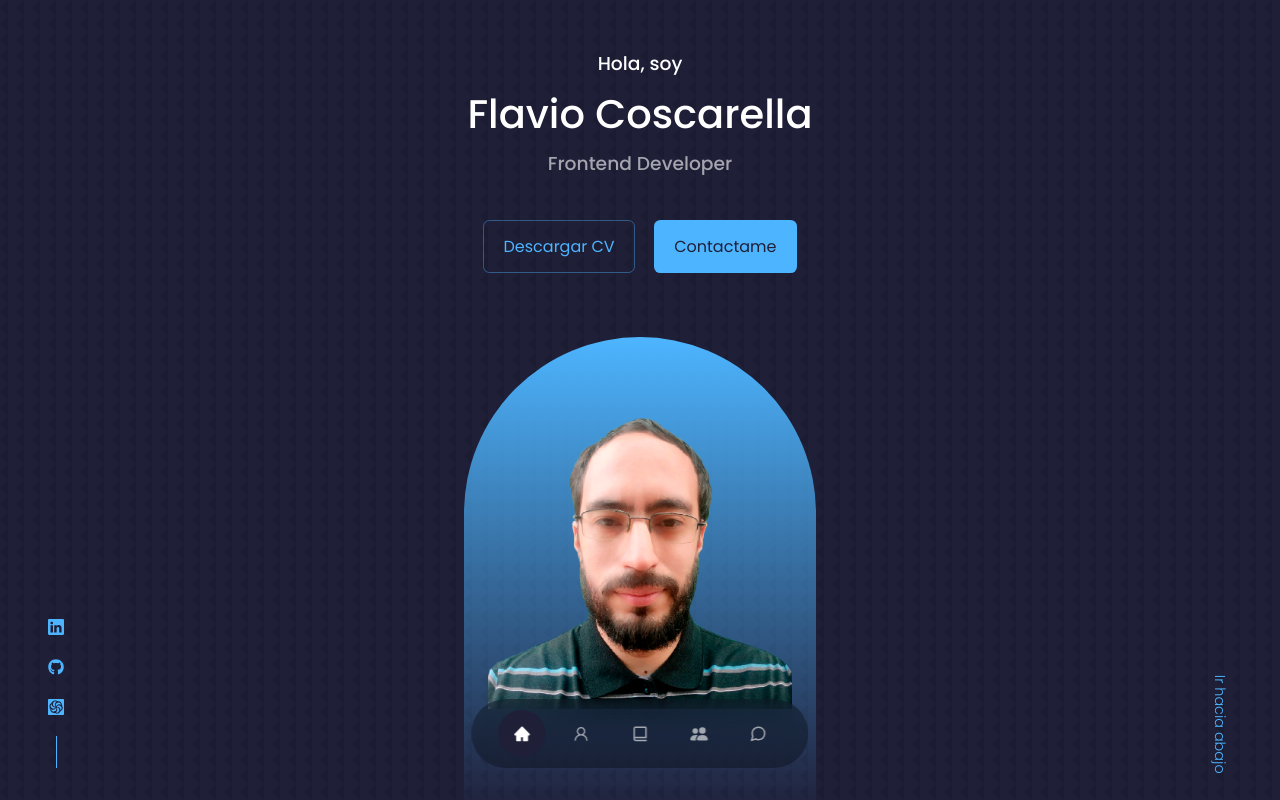
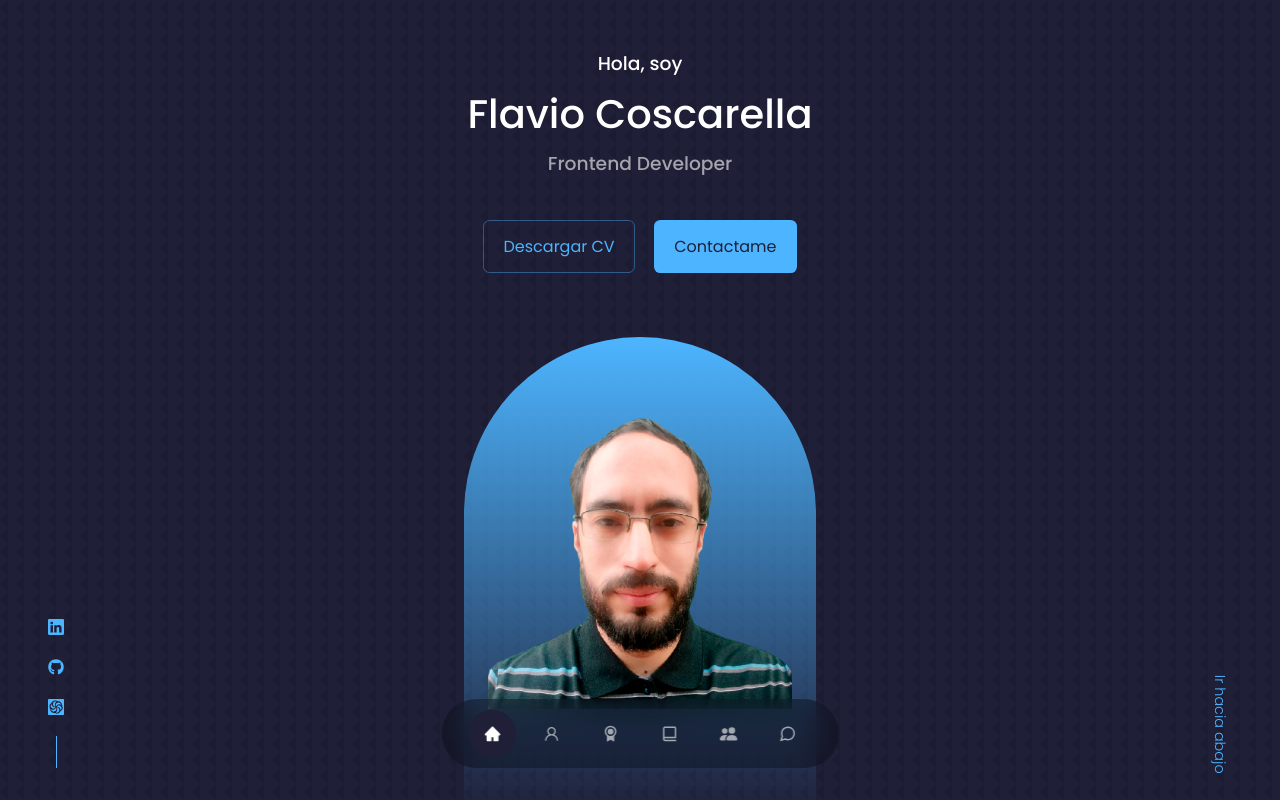
Before and after one commit to Flaviodc7/portfolio-flaviodc, a React (Create React App) app: page / in a window 1280 px wide. Shown: the top 800 px of the page. Built offline with nearby package versions, Linux system fonts and the light colour scheme.

Commit message:
Modificando estilos del about y Nav

```diff
--- a/src/components/about/about.css
+++ b/src/components/about/about.css
@@ -66,8 +66,8 @@
 
 @media screen and (max-width: 1024px) {
     .about__container {
-        grid-template-columns: 1fr;
-        gap: 0;
+      grid-template-columns: 1fr;
+      gap: 0;
     }
     .about__me {
         width: 50%;
@@ -75,7 +75,9 @@
     }
     .about__content {
         margin: 1rem 0 1.5rem;
+        text-align: center;
     }
+
 }
 
 /* MEDIA QUERIES (DISPOSITIVOS PEQUEÑOS) */
--- a/src/components/nav/Nav.jsx
+++ b/src/components/nav/Nav.jsx
@@ -2,6 +2,7 @@ import React from 'react'
 import { useState } from 'react'
 import './nav.css'
 import {AiFillHome} from "react-icons/ai"
+import {RiAwardFill} from "react-icons/ri"
 import {AiOutlineUser} from "react-icons/ai"
 import {BiBookAlt} from "react-icons/bi"
 import {BsPeopleFill} from "react-icons/bs"
@@ -13,6 +14,7 @@ const Nav = () => {
     <nav>
       <a href="#" onClick={() => setActiveNav("#")}  className={activeNav === "#" ? "active" : ""}><AiFillHome /></a>
       <a href="#about" onClick={() => setActiveNav("#about")} className={activeNav === "#about" ? "active" : ""}><AiOutlineUser /></a>
+      <a href="#experience" onClick={() => setActiveNav("#experience")} className={activeNav === "#experience" ? "active" : ""}><RiAwardFill /></a>
       <a href="#projects" onClick={() => setActiveNav("#projects")} className={activeNav === "#projects" ? "active" : ""}><BiBookAlt /></a>
       <a href="#testimonials" onClick={() => setActiveNav("#testimonials")} className={activeNav === "#testimonials" ? "active" : ""}><BsPeopleFill /></a>
       <a href="#contact" onClick={() => setActiveNav("#contact")} className={activeNav === "#contact" ? "active" : ""}><FiMessageCircle /></a>
```
